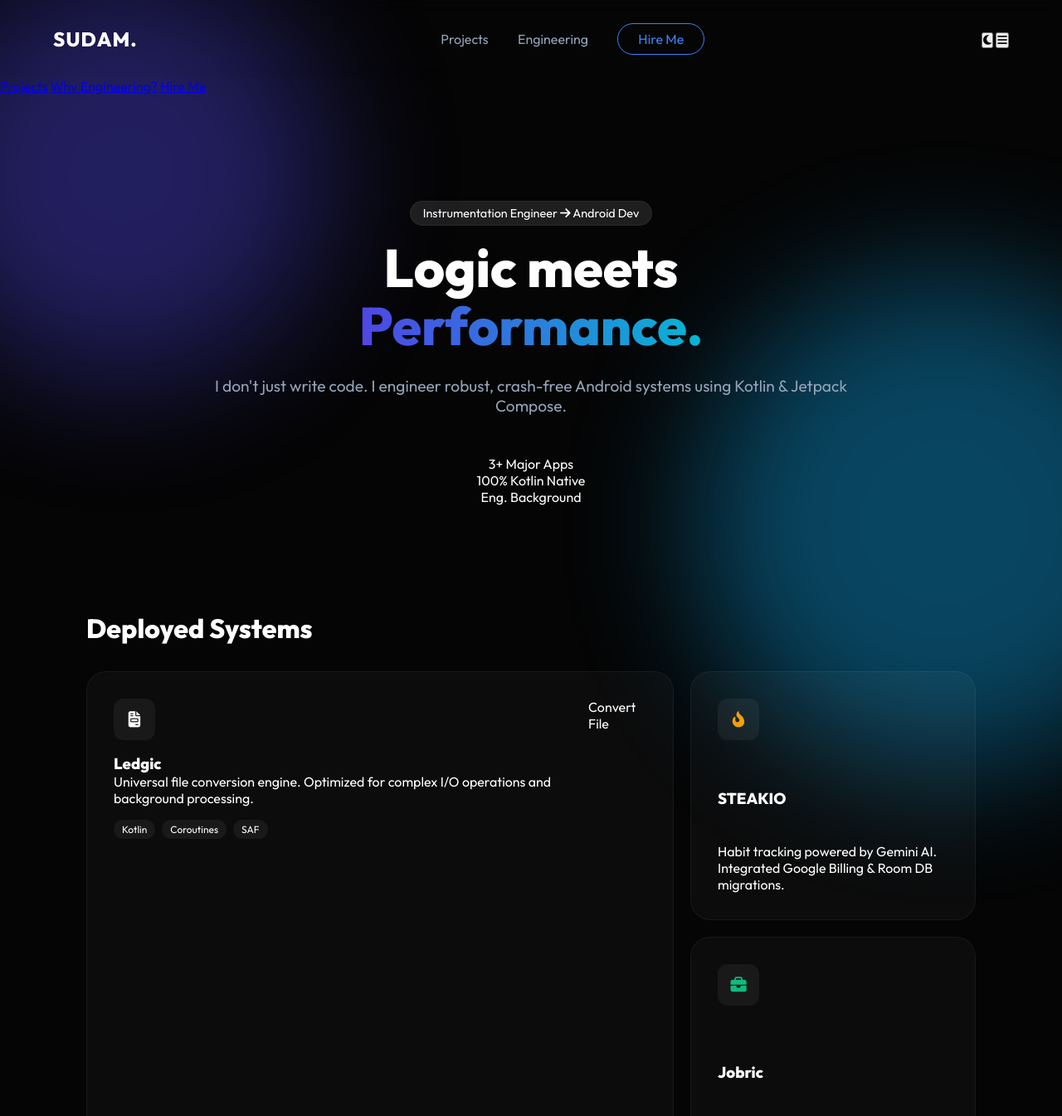
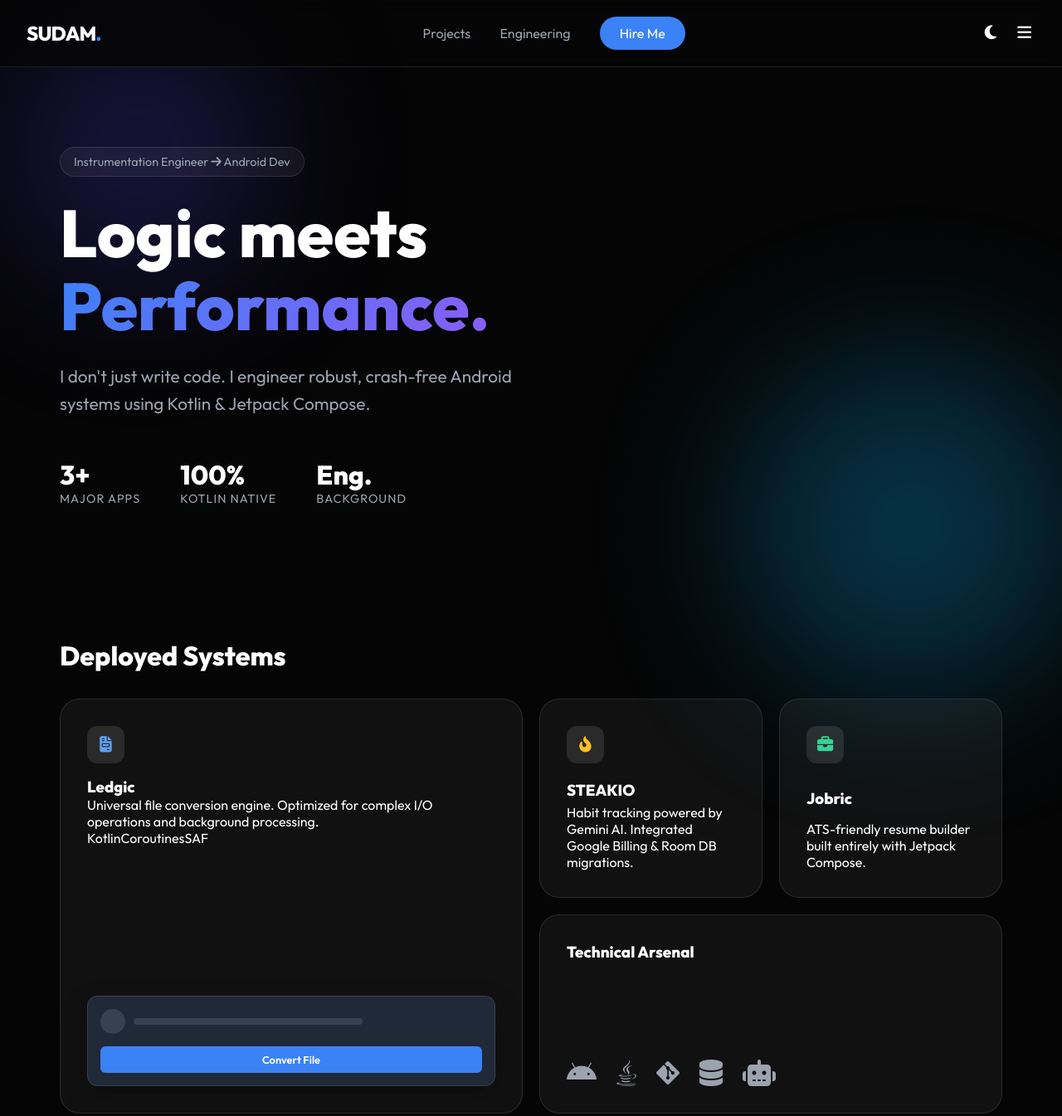
Before and after one commit to sudam-gaware/sudam-gaware, a plain HTML site: page index.html in a window 1280 px wide. Shown: the top 1345 px of the page at 83% size. Drawn offline with Linux system fonts and the light colour scheme.

Commit message:
style.css

```diff
--- a/style.css
+++ b/style.css
@@ -1,268 +1,132 @@
 :root {
+    /* Dark Theme (Default) */
     --bg-color: #050505;
-    --card-bg: rgba(255, 255, 255, 0.03);
-    --card-border: rgba(255, 255, 255, 0.05);
     --text-main: #ffffff;
-    --text-muted: #94a3b8;
-    --accent: #3b82f6; /* Android Blue */
-    --accent-glow: rgba(59, 130, 246, 0.5);
-    --font-main: 'Outfit', sans-serif;
+    --text-muted: #9ca3af;
+    --card-bg: rgba(255, 255, 255, 0.05);
+    --card-border: rgba(255, 255, 255, 0.1);
+    --accent: #3b82f6;
+    --accent-gradient: linear-gradient(135deg, #3b82f6, #8b5cf6);
+    --nav-glass: rgba(5, 5, 5, 0.8);
 }
 
-* {
-    margin: 0;
-    padding: 0;
-    box-sizing: border-box;
-    scroll-behavior: smooth;
+[data-theme="light"] {
+    --bg-color: #f3f4f6;
+    --text-main: #111827;
+    --text-muted: #4b5563;
+    --card-bg: rgba(255, 255, 255, 0.8);
+    --card-border: rgba(0, 0, 0, 0.05);
+    --accent: #2563eb;
+    --accent-gradient: linear-gradient(135deg, #2563eb, #4f46e5);
+    --nav-glass: rgba(243, 244, 246, 0.8);
 }
 
-body {
-    background-color: var(--bg-color);
-    color: var(--text-main);
-    font-family: var(--font-main);
-    overflow-x: hidden;
+* { margin: 0; padding: 0; box-sizing: border-box; -webkit-tap-highlight-color: transparent; }
+html { scroll-behavior: smooth; }
+body { background: var(--bg-color); color: var(--text-main); font-family: 'Outfit', sans-serif; overflow-x: hidden; transition: background 0.3s, color 0.3s; }
+
+/* Scroll Progress */
+.scroll-progress { position: fixed; top: 0; left: 0; height: 3px; background: var(--accent); z-index: 1000; width: 0%; transition: width 0.1s; }
+
+/* Nav */
+nav { display: flex; justify-content: space-between; align-items: center; padding: 1.5rem 2rem; position: sticky; top: 0; z-index: 100; backdrop-filter: blur(12px); background: var(--nav-glass); border-bottom: 1px solid var(--card-border); }
+.logo { font-weight: 800; font-size: 1.5rem; letter-spacing: -1px; }
+.dot { color: var(--accent); }
+.desktop-only a { color: var(--text-muted); margin-left: 2rem; text-decoration: none; font-weight: 500; transition: 0.3s; }
+.desktop-only a:hover { color: var(--text-main); }
+.cta-btn { background: var(--accent); color: white !important; padding: 0.6rem 1.5rem; border-radius: 50px; margin-left: 2rem !important; }
+
+/* Mobile Controls */
+.mobile-controls { display: flex; gap: 15px; align-items: center; }
+.mobile-controls button { background: none; border: none; color: var(--text-main); font-size: 1.2rem; cursor: pointer; padding: 5px; }
+.mobile-menu {
+    position: fixed; top: 70px; left: 0; width: 100%; background: var(--nav-glass); backdrop-filter: blur(15px);
+    padding: 2rem; display: flex; flex-direction: column; gap: 1.5rem; transform: translateY(-150%); transition: 0.4s cubic-bezier(0.4, 0, 0.2, 1); z-index: 99; border-bottom: 1px solid var(--card-border);
+}
+.mobile-menu.active { transform: translateY(0); }
+.menu-link { font-size: 1.5rem; text-decoration: none; color: var(--text-main); font-weight: 600; }
+
+/* Hero */
+.hero { padding: 6rem 2rem; max-width: 1200px; margin: 0 auto; text-align: left; }
+.badge { display: inline-block; padding: 8px 16px; background: var(--card-bg); border-radius: 30px; border: 1px solid var(--card-border); font-size: 0.9rem; margin-bottom: 1.5rem; color: var(--text-muted); }
+h1 { font-size: clamp(3rem, 8vw, 5rem); line-height: 1.1; margin-bottom: 1.5rem; font-weight: 800; }
+.gradient-text { background: var(--accent-gradient); -webkit-background-clip: text; -webkit-text-fill-color: transparent; }
+.subtitle { font-size: clamp(1.1rem, 2vw, 1.3rem); color: var(--text-muted); max-width: 600px; line-height: 1.6; margin-bottom: 3rem; }
+
+.stats-row { display: flex; gap: 3rem; margin-top: 2rem; }
+.stat { display: flex; flex-direction: column; }
+.num { font-size: 2rem; font-weight: 700; color: var(--text-main); }
+.label { font-size: 0.9rem; color: var(--text-muted); text-transform: uppercase; letter-spacing: 1px; }
+
+/* Bento Grid */
+.projects-section { padding: 4rem 2rem; max-width: 1200px; margin: 0 auto; }
+.section-title { font-size: 2rem; margin-bottom: 2rem; }
+.bento-grid { display: grid; grid-template-columns: repeat(4, 1fr); grid-auto-rows: 240px; gap: 20px; }
+
+.card { background: var(--card-bg); border: 1px solid var(--card-border); border-radius: 24px; padding: 2rem; display: flex; flex-direction: column; justify-content: space-between; transition: 0.3s; position: relative; overflow: hidden; text-decoration: none; color: var(--text-main); }
+.card:hover, .card:active { transform: scale(0.98); border-color: var(--accent); }
+
+/* Grid Logic */
+.bento-large { grid-column: span 2; grid-row: span 2; }
+.bento-wide { grid-column: span 2; }
+.bento-medium { grid-column: span 1; grid-row: span 1; }
+.bento-small { grid-column: span 1; }
+
+.icon-box { width: 45px; height: 45px; border-radius: 12px; background: rgba(255,255,255,0.1); display: flex; align-items: center; justify-content: center; margin-bottom: 1rem; font-size: 1.2rem; }
+.accent { color: #60a5fa; }
+.warning { color: #fbbf24; }
+.success { color: #34d399; }
+
+/* Ledgic Visual */
+.ledgic-visual { margin-top: auto; display: flex; justify-content: center; }
+.ui-card { background: #1f2937; padding: 15px; border-radius: 12px; width: 100%; border: 1px solid #374151; box-shadow: 0 10px 30px rgba(0,0,0,0.3); }
+[data-theme="light"] .ui-card { background: white; border: 1px solid #e5e7eb; }
+.ui-row { display: flex; gap: 10px; align-items: center; margin-bottom: 15px; }
+.circle { width: 30px; height: 30px; background: #374151; border-radius: 50%; }
+.line { height: 8px; width: 60%; background: #374151; border-radius: 4px; }
+.ui-btn { background: var(--accent); color: white; padding: 8px; border-radius: 6px; text-align: center; font-size: 0.8rem; font-weight: 600; }
+
+.tech-icons { display: flex; gap: 1.5rem; font-size: 2rem; margin-top: auto; color: var(--text-muted); }
+.social-card { background: var(--text-main); color: var(--bg-color); justify-content: center; align-items: center; gap: 10px; }
+
+/* Engineering Section */
+.engineering-section { padding: 4rem 2rem; max-width: 800px; margin: 0 auto; }
+.timeline { margin-top: 3rem; border-left: 2px solid var(--card-border); padding-left: 2rem; }
+.timeline-item { margin-bottom: 3rem; position: relative; }
+.t-icon { position: absolute; left: -2.9rem; width: 40px; height: 40px; background: var(--bg-color); border: 2px solid var(--accent); border-radius: 50%; display: flex; align-items: center; justify-content: center; color: var(--accent); }
+.t-content h4 { font-size: 1.2rem; margin-bottom: 0.5rem; }
+.t-content p { color: var(--text-muted); line-height: 1.6; }
+
+/* Footer */
+footer { padding: 4rem 2rem; text-align: center; border-top: 1px solid var(--card-border); }
+.email-btn { display: inline-block; padding: 1rem 2rem; border: 1px solid var(--card-border); border-radius: 50px; text-decoration: none; color: var(--text-main); margin: 2rem 0; font-size: 1.2rem; transition: 0.3s; }
+.email-btn:hover { background: var(--accent); border-color: var(--accent); color: white; }
+.social-links { font-size: 1.5rem; margin-bottom: 2rem; }
+.social-links a { color: var(--text-muted); margin: 0 10px; }
+
+/* Blobs */
+.blob { position: fixed; border-radius: 50%; filter: blur(100px); z-index: -1; opacity: 0.3; animation: float 10s infinite alternate; }
+.blob-1 { top: 0; left: 0; width: 300px; height: 300px; background: #4f46e5; }
+.blob-2 { bottom: 0; right: 0; width: 400px; height: 400px; background: #0ea5e9; }
+
+/* --- RESPONSIVE MOBILE MAGIC --- */
+@media (max-width: 1024px) {
+    .bento-grid { grid-template-columns: repeat(2, 1fr); }
+    .bento-large { grid-column: span 2; }
+    .desktop-only { display: none; }
 }
 
-/* --- ANIMATED BACKGROUND BLOBS --- */
-.blob {
-    position: fixed;
-    border-radius: 50%;
-    filter: blur(80px);
-    z-index: -1;
-    opacity: 0.4;
-    animation: float 10s infinite alternate;
-}
-.blob-1 { top: -10%; left: -10%; width: 500px; height: 500px; background: #4f46e5; }
-.blob-2 { bottom: -10%; right: -10%; width: 600px; height: 600px; background: #0ea5e9; animation-delay: -5s; }
-
-@keyframes float {
-    0% { transform: translate(0, 0); }
-    100% { transform: translate(30px, 50px); }
+@media (max-width: 600px) {
+    .hero { padding: 4rem 1.5rem; }
+    h1 { margin-bottom: 1rem; }
+    .bento-grid { grid-template-columns: 1fr; grid-auto-rows: auto; }
+    .bento-large, .bento-wide, .bento-medium, .bento-small { grid-column: span 1; grid-row: span 1; }
+    .card { min-height: 200px; }
+    .stats-row { gap: 1.5rem; }
+    .mobile-menu { width: 100%; height: 100vh; }
 }
 
-/* --- NAV --- */
-nav {
-    display: flex;
-    justify-content: space-between;
-    align-items: center;
-    padding: 2rem 5%;
-    backdrop-filter: blur(10px);
-    position: sticky;
-    top: 0;
-    z-index: 100;
-}
-.logo { font-weight: 700; font-size: 1.5rem; letter-spacing: 1px; }
-.links a {
-    color: var(--text-muted);
-    text-decoration: none;
-    margin-left: 2rem;
-    transition: 0.3s;
-}
-.links a:hover { color: white; }
-.cta-btn {
-    border: 1px solid var(--accent);
-    padding: 0.5rem 1.5rem;
-    border-radius: 20px;
-    color: var(--accent) !important;
-}
-.cta-btn:hover { background: var(--accent); color: white !important; }
-
-/* --- HERO --- */
-.hero {
-    text-align: center;
-    padding: 8rem 2rem 4rem;
-    max-width: 900px;
-    margin: 0 auto;
-}
-.badge {
-    display: inline-block;
-    background: rgba(255,255,255,0.1);
-    padding: 5px 15px;
-    border-radius: 20px;
-    font-size: 0.9rem;
-    margin-bottom: 1rem;
-    border: 1px solid var(--card-border);
-}
-h1 {
-    font-size: 4rem;
-    line-height: 1.1;
-    margin-bottom: 1.5rem;
-}
-.gradient-text {
-    background: linear-gradient(to right, #4f46e5, #06b6d4);
-    -webkit-background-clip: text;
-    -webkit-text-fill-color: transparent;
-}
-.subtitle {
-    color: var(--text-muted);
-    font-size: 1.2rem;
-    margin-bottom: 3rem;
-}
-.tech-stack-ticker {
-    font-family: monospace;
-    color: var(--accent);
-    opacity: 0.8;
-}
-
-/* --- BENTO GRID PROJECTS --- */
-.projects-section { padding: 4rem 5%; max-width: 1200px; margin: 0 auto; }
-.projects-section h2 { margin-bottom: 2rem; font-size: 2rem; }
-
-.bento-grid {
-    display: grid;
-    grid-template-columns: repeat(3, 1fr);
-    grid-template-rows: repeat(2, 300px); /* Fixed height rows */
-    gap: 20px;
-}
-
-.card {
-    background: var(--card-bg);
-    border: 1px solid var(--card-border);
-    border-radius: 24px;
-    padding: 2rem;
-    display: flex;
-    flex-direction: column;
-    justify-content: space-between;
-    transition: transform 0.3s ease, border-color 0.3s ease;
-    overflow: hidden;
-    position: relative;
-    cursor: default;
-}
-
-.card:hover {
-    transform: translateY(-5px);
-    border-color: rgba(255,255,255,0.2);
-    box-shadow: 0 20px 40px rgba(0,0,0,0.5);
-}
-
-.icon-box {
-    width: 50px; height: 50px;
-    background: rgba(255,255,255,0.05);
-    border-radius: 12px;
-    display: flex; align-items: center; justify-content: center;
-    font-size: 1.2rem;
-    margin-bottom: 1rem;
-}
-.warning { color: #f59e0b; }
-.success { color: #10b981; }
-
-.tags { margin-top: 1rem; display: flex; gap: 8px; flex-wrap: wrap; }
-.tags span {
-    font-size: 0.75rem;
-    background: rgba(255,255,255,0.05);
-    padding: 4px 10px;
-    border-radius: 12px;
-}
-
-/* Grid Spanning */
-.bento-large {
-    grid-column: span 2;
-    grid-row: span 2; /* Takes up massive space */
-    display: flex;
-    flex-direction: row; /* Side by side layout for large card */
-}
-
-/* Phone Mockup CSS */
-.phone-mockup {
-    width: 240px;
-    background: #000;
-    border-radius: 20px;
-    border: 4px solid #333;
-    margin-left: auto;
-    position: relative;
-    transform: rotate(-10deg) translateY(50px);
-    box-shadow: 0 0 20px rgba(0,0,0,0.5);
-    overflow: hidden;
-}
-.screen-content {
-    height: 100%; width: 100%;
-    background: #1e1e1e;
-    display: flex; flex-direction: column; padding: 15px;
-}
-.ledgic-screen .ui-header { font-size: 1.2rem; font-weight: bold; margin-bottom: 20px; }
-.ledgic-screen .ui-button { background: var(--accent); padding: 10px; border-radius: 8px; text-align: center; font-size: 0.8rem; }
-.ledgic-screen .ui-progress { margin-top: 15px; height: 4px; background: #333; border-radius: 2px; }
-.ledgic-screen .ui-progress::after { content:''; display:block; width: 60%; height: 100%; background: #06b6d4; }
-
-.social-card {
-    background: var(--accent);
-    color: white;
-    justify-content: center;
-    align-items: center;
-    text-decoration: none;
-    gap: 10px;
-}
-.social-card i { font-size: 2rem; }
-
-/* --- ENGINEERING SECTION --- */
-.engineering-section { padding: 4rem 5%; text-align: center; }
-.comparison-container {
-    display: flex;
-    justify-content: center;
-    align-items: center;
-    margin-top: 3rem;
-    gap: 2rem;
-    flex-wrap: wrap;
-}
-.comparison-box {
-    background: var(--card-bg);
-    border: 1px solid var(--card-border);
-    padding: 2rem;
-    border-radius: 16px;
-    text-align: left;
-    width: 300px;
-}
-.comparison-box.highlight {
-    border: 1px solid var(--accent);
-    background: rgba(59, 130, 246, 0.05);
-}
-.comparison-box ul { list-style: none; margin-top: 1rem; }
-.comparison-box li { margin-bottom: 10px; font-size: 0.9rem; color: var(--text-muted); }
-.comparison-box.highlight li { color: white; }
-.comparison-box i { color: var(--accent); margin-right: 8px; }
-
-/* --- FOOTER --- */
-footer {
-    text-align: center;
-    padding: 6rem 2rem;
-    border-top: 1px solid var(--card-border);
-}
-.big-button {
-    display: inline-block;
-    margin-top: 2rem;
-    padding: 1rem 3rem;
-    background: white;
-    color: black;
-    font-weight: 700;
-    text-decoration: none;
-    border-radius: 30px;
-    transition: 0.3s;
-}
-.big-button:hover { transform: scale(1.05); box-shadow: 0 0 20px rgba(255,255,255,0.3); }
-.socials { margin: 2rem 0; font-size: 1.5rem; }
-.socials a { color: var(--text-muted); margin: 0 10px; transition: 0.3s; }
-.socials a:hover { color: white; }
-.copyright { color: #555; font-size: 0.8rem; }
-
-/* --- ANIMATION CLASS --- */
-.reveal {
-    opacity: 0;
-    transform: translateY(30px);
-    transition: all 0.8s ease;
-}
-.reveal.visible {
-    opacity: 1;
-    transform: translateY(0);
-}
-
-/* --- MOBILE RESPONSIVE --- */
-@media (max-width: 768px) {
-    h1 { font-size: 2.5rem; }
-    .bento-grid {
-        grid-template-columns: 1fr;
-        grid-template-rows: auto;
-    }
-    .bento-large { grid-column: span 1; grid-row: auto; flex-direction: column; }
-    .phone-mockup { display: none; } /* Hide phone on mobile to save space */
-    .comparison-container { flex-direction: column; }
-}
+/* Animations */
+.reveal { opacity: 0; transform: translateY(20px); transition: 0.6s ease-out; }
+.reveal.visible { opacity: 1; transform: translateY(0); }
+@keyframes float { 0% { transform: translate(0,0); } 100% { transform: translate(20px, 40px); } }
```
